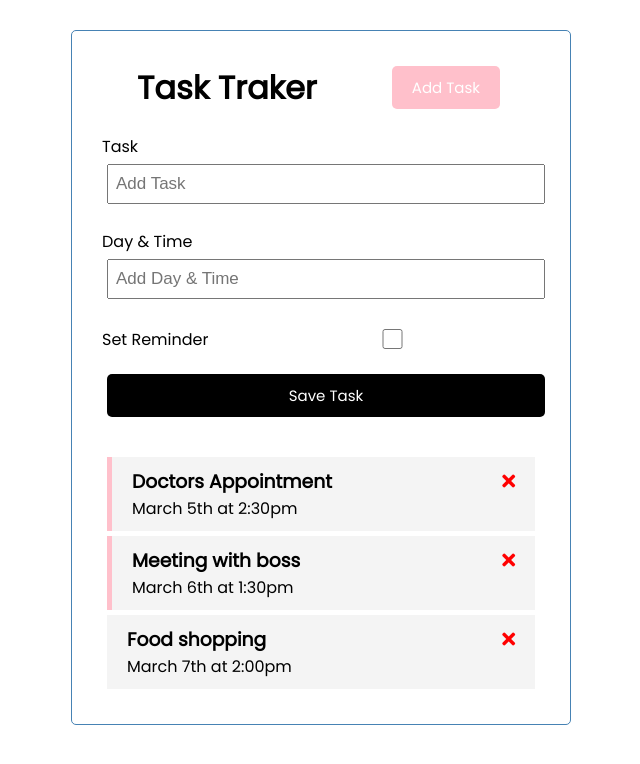
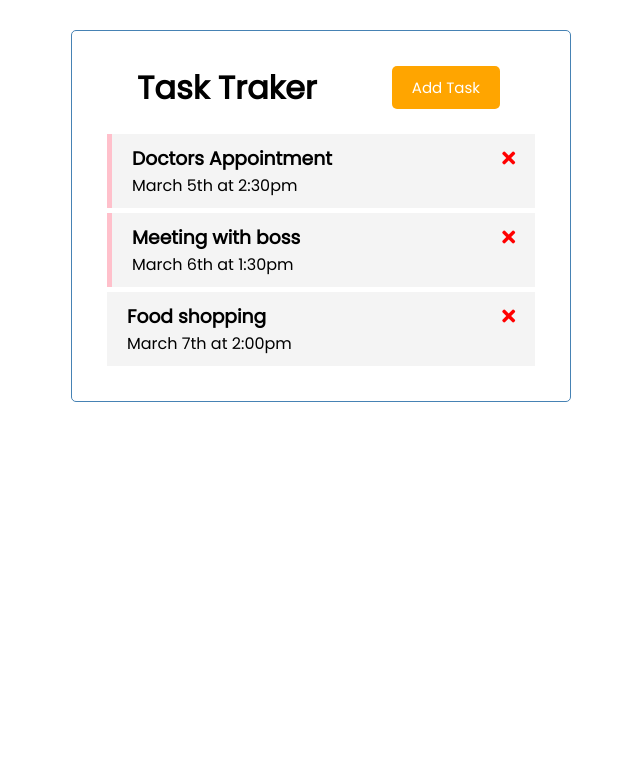
Before and after one commit to freefrogs/Vue_learning, a Vue app in the folder task-traker/: page / in a window 1280 px wide. Shown: the top 764 px of the page, without its empty margins (319-959 px from the left). Built offline with nearby package versions, Linux system fonts and the light colour scheme.

Commit message:
Add toggle btn handler

```diff
--- a/task-traker/src/App.vue
+++ b/task-traker/src/App.vue
@@ -1,7 +1,9 @@
 <template>
   <div class="container">
-    <Header title="Task Traker"/>
-    <AddTask @add-task="addTask" />
+    <Header title="Task Traker" @toggle-add-task="toggleAddTask" :showAddTask="showAddTask" />
+    <div v-show="showAddTask">
+      <AddTask @add-task="addTask" />
+    </div>
     <Tasks :tasks="tasks" @delete-task="deleteTask" @toggle-reminder="toggleReminder" />
   </div>
 </template>
@@ -20,7 +22,8 @@
   },
   data() {
     return {
-      tasks: []
+      tasks: [],
+      showAddTask: false,
     }
   },
   methods: {
@@ -34,6 +37,9 @@
     },
     addTask(task) {
       this.tasks = [...this.tasks, task]
+    },
+    toggleAddTask() {
+      this.showAddTask = !this.showAddTask
     }
   },
   created() {
--- a/task-traker/src/components/Button.vue
+++ b/task-traker/src/components/Button.vue
@@ -11,7 +11,7 @@
   },
   methods: {
     onClick() {
-      console.log('click')
+      this.$emit('btn-click')
     }
   },
 }
--- a/task-traker/src/components/Header.vue
+++ b/task-traker/src/components/Header.vue
@@ -1,7 +1,7 @@
 <template>
   <header>
     <h1>{{title}}</h1>
-    <Button text="Add Task" color="pink" />
+    <Button :text="showAddTask ? 'Close' : 'Add Task'" :color="showAddTask ? 'pink' : 'orange'" @btn-click="$emit('toggle-add-task')"/>
   </header>
 </template>
 
@@ -12,6 +12,7 @@
   name: 'Header',
   props: {
     title: String,
+    showAddTask: Boolean,
   },
   components: {
     Button,
```
